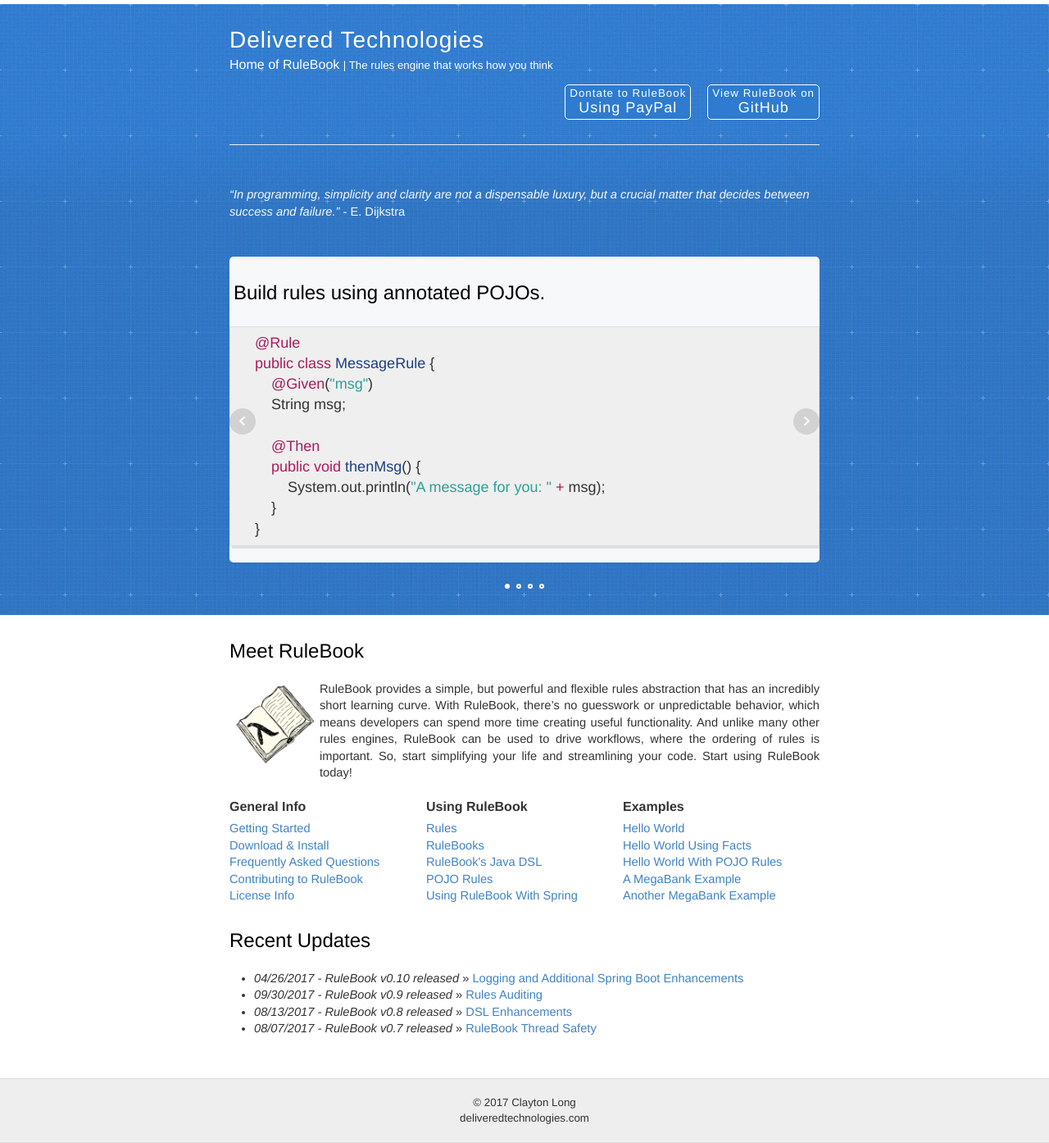
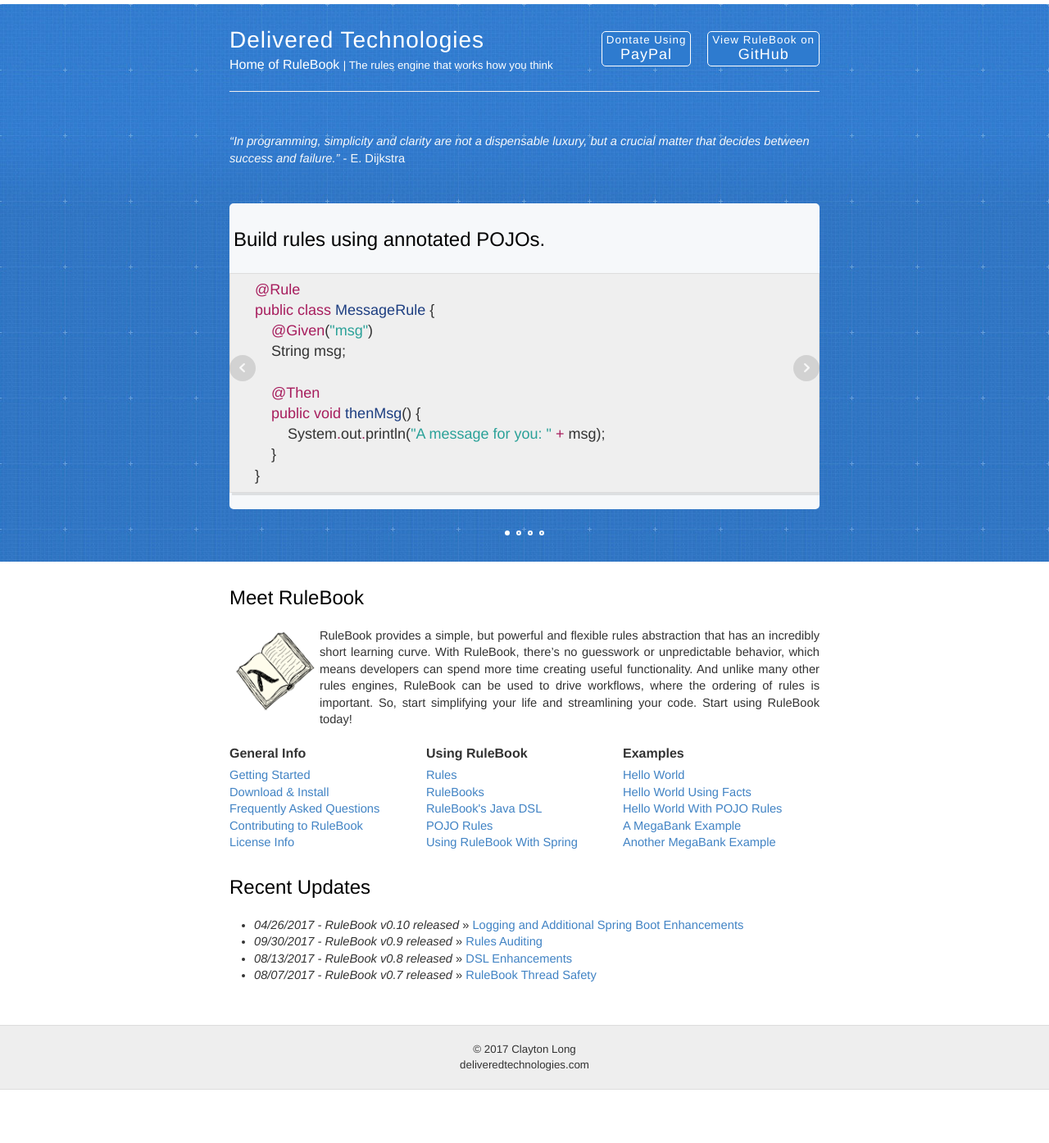
Before and after one commit to deliveredtechnologies/deliveredtechnologies.github.io, a Jekyll site: the page built from index.html, in a window 1280 px wide. Shown: the whole page at 82% size. Built offline with Jekyll 4.4.1, drawn with Linux system fonts in a browser that asks for light colours; nearby versions of some CDN libraries; after the commit the page ends 1329 px from its top, so only the background shows below that.

Commit message:
Shortened donate text

```diff
--- a/_layouts/default.html
+++ b/_layouts/default.html
@@ -34,8 +34,8 @@
                     <p class="normal">GitHub</p>
                 </a>
                  <a class="nav-button right" href="https://www.paypal.com/cgi-bin/webscr?cmd=_s-xclick&hosted_button_id=C6EM6HRN45L72">
-                     <p class="smaller">Dontate to RuleBook</p>
-                     <p class="normal">Using PayPal</p>
+                     <p class="smaller">Dontate Using</p>
+                     <p class="normal">PayPal</p>
                  </a>
              </nav>
            </header>
```
